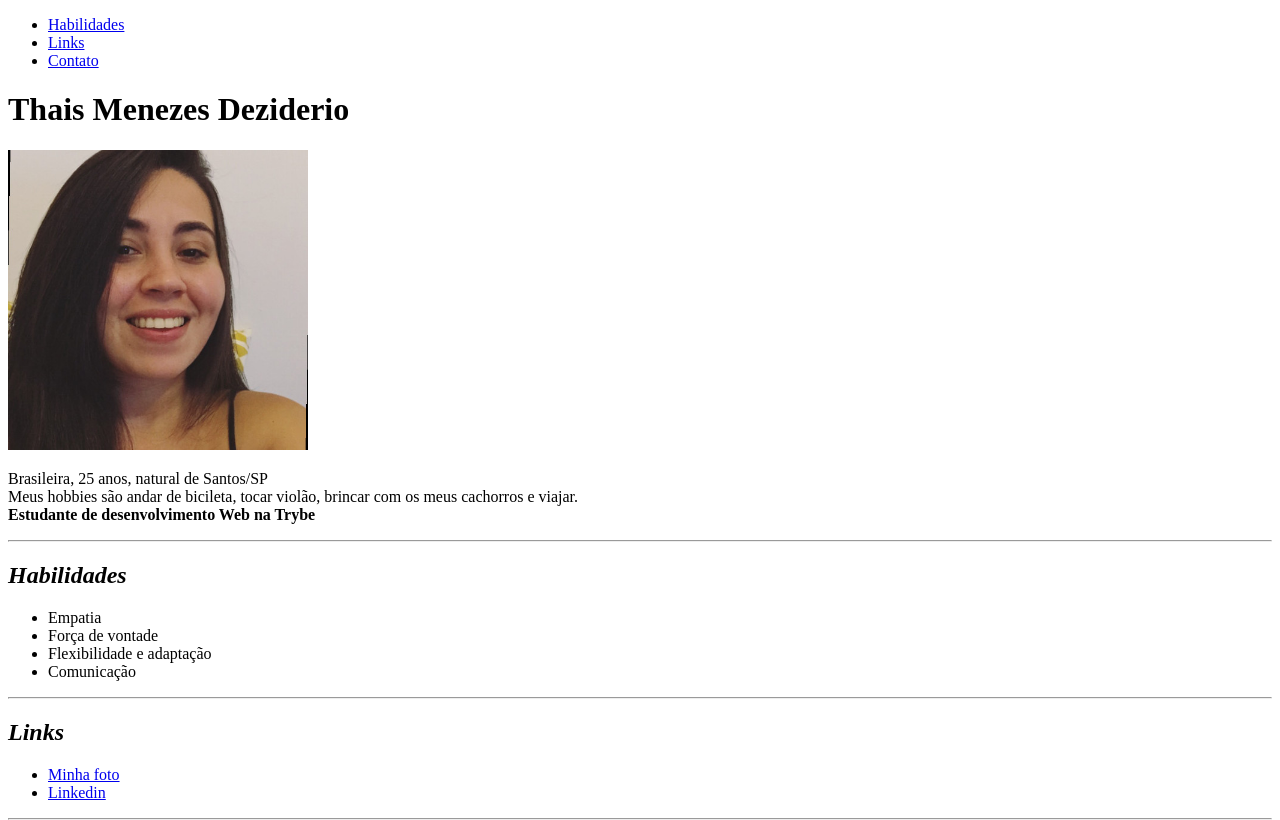
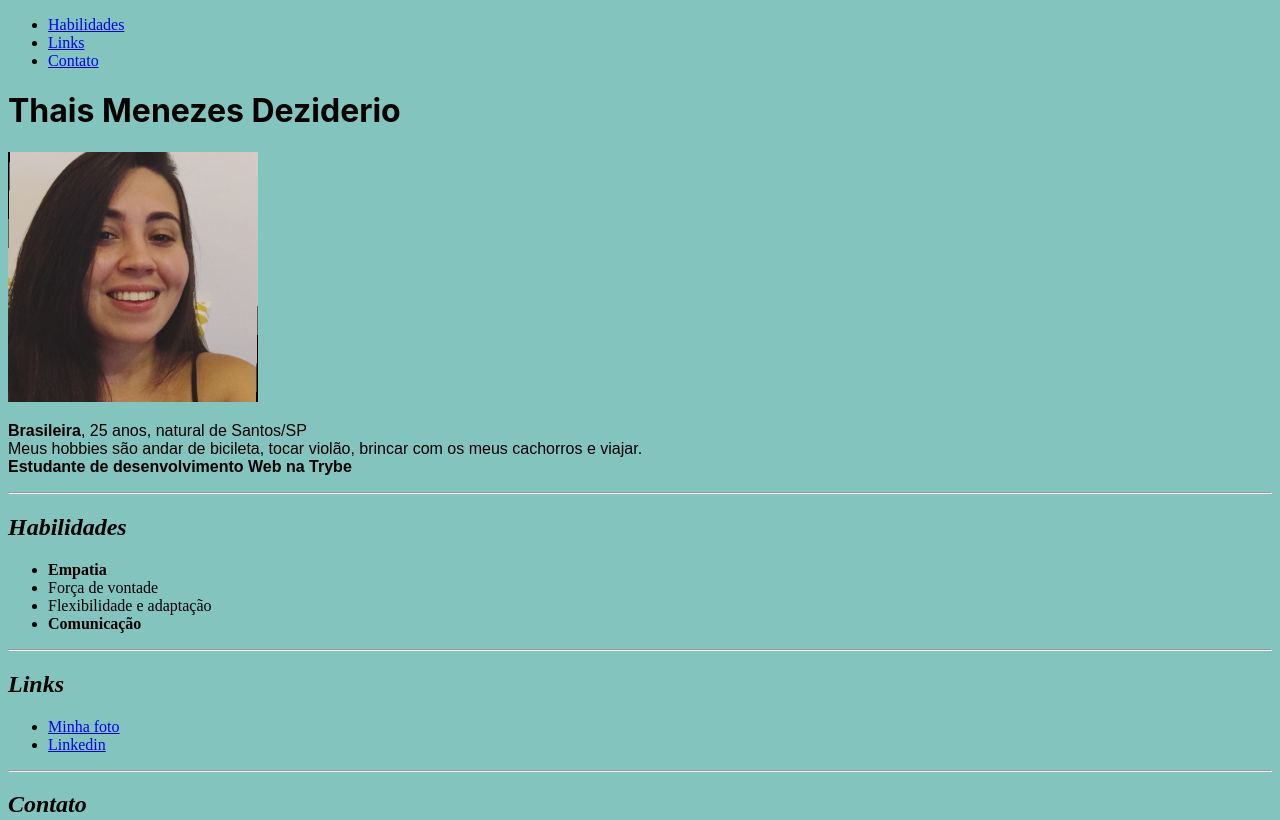
Before and after one commit to thaismenezesd/thaismenezesd.github.io, a plain HTML site: page index.html in a window 1280 px wide. Shown: the top 820 px of the page. Drawn offline with Linux system fonts and the light colour scheme.

Commit message:
mudança de cor e fonte

```diff
--- a/index.html
+++ b/index.html
@@ -4,6 +4,24 @@
 <head>
     <meta charset="UTF-8">
     <title>Portfólio Thais Menezes</title>
+    <style>
+        h1 {
+            font-family: -apple-system, BlinkMacSystemFont, 'Segoe UI', Roboto, Oxygen, Ubuntu, Cantarell, 'Open Sans', 'Helvetica Neue', sans-serif
+        }
+
+        p {
+            font-family: Arial, Helvetica, sans-serif;
+
+        }
+        body{
+            background-color: #83c5be;
+        }
+        .negrito {
+            font-weight: bold;
+        }
+
+
+    </style>
 </head>
 
 <body>
@@ -13,16 +31,17 @@
         <li><a href="#contato">Contato</a></li>
     </ul>
 <h1><b>Thais Menezes Deziderio</b></h1>
-<img src= "./thais.jpeg" width="300px">
-<p>Brasileira, 25 anos, natural de Santos/SP<br>Meus hobbies são andar de bicileta, tocar violão, brincar com os meus cachorros e viajar.<br>
+<img src= "./thais.jpeg" width="250px">
+
+<p><b>Brasileira</b>, 25 anos, natural de Santos/SP<br>Meus hobbies são andar de bicileta, tocar violão, brincar com os meus cachorros e viajar.<br>
 <b>Estudante de desenvolvimento Web na Trybe</b></p>
 <hr>
 <h2 id="habilidades"><i>Habilidades</i></h2>
 <ul>
-   <li>Empatia</li>
+   <li class="negrito">Empatia</li>
    <li>Força de vontade</li>
    <li>Flexibilidade e adaptação</li>
-   <li>Comunicação</li>
+   <li class="negrito">Comunicação</li>
 </ul>
 <hr>
 <h2 id="links"><i>Links</i></h2>
```
